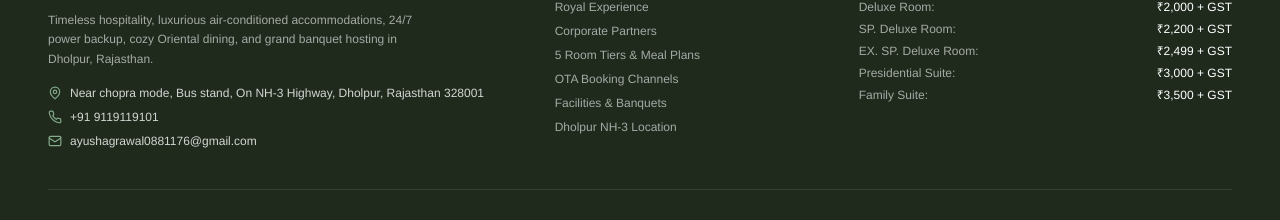
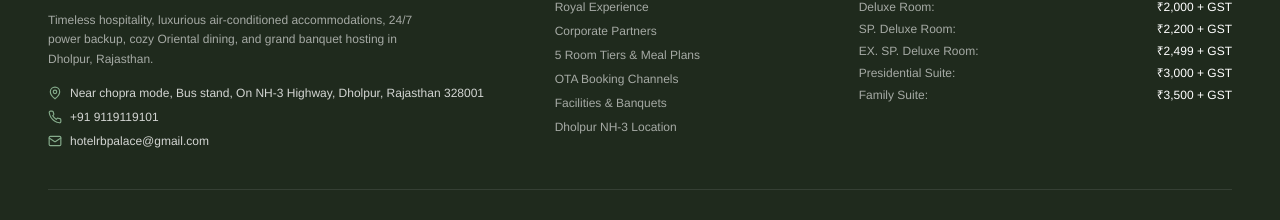
Before and after one commit to arrowwebtech21-sys/HotelRBPalace, a React (Vite) app: page /suite/1 in a window 1280 px wide. Shown: the part 2155-2375 px from the top of the page. Built offline with nearby package versions, Linux system fonts and the light colour scheme; a web font is replaced by a local one.

Commit message:
chore: update MANAGER_EMAIL to hotelrbpalace@gmail.com

```diff
--- a/src/data/constants.ts
+++ b/src/data/constants.ts
@@ -1,7 +1,7 @@
 export const BG_VIDEO =
   'https://d8j0ntlcm91z4.cloudfront.net/user_38xzZboKViGWJOttwIXH07lWA1P/hf_20260511_131941_d136af49-e243-493a-be14-6ff3f24e09e6.mp4';
 
-export const MANAGER_EMAIL = 'ayushagrawal0881176@gmail.com';
+export const MANAGER_EMAIL = 'hotelrbpalace@gmail.com';
 
 export const BRAND_NAME = 'HOTEL RB';
 export const BRAND_SUFFIX = 'PALACE';
```
